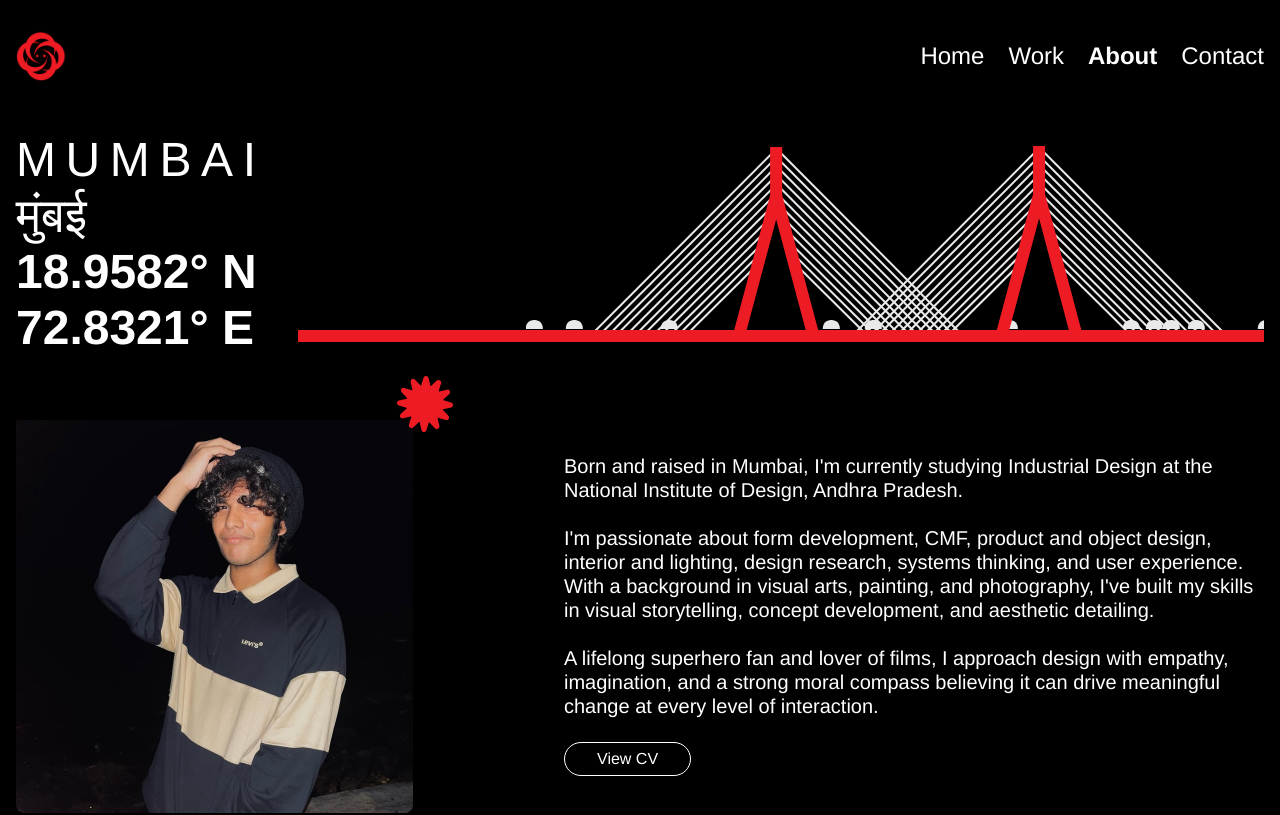
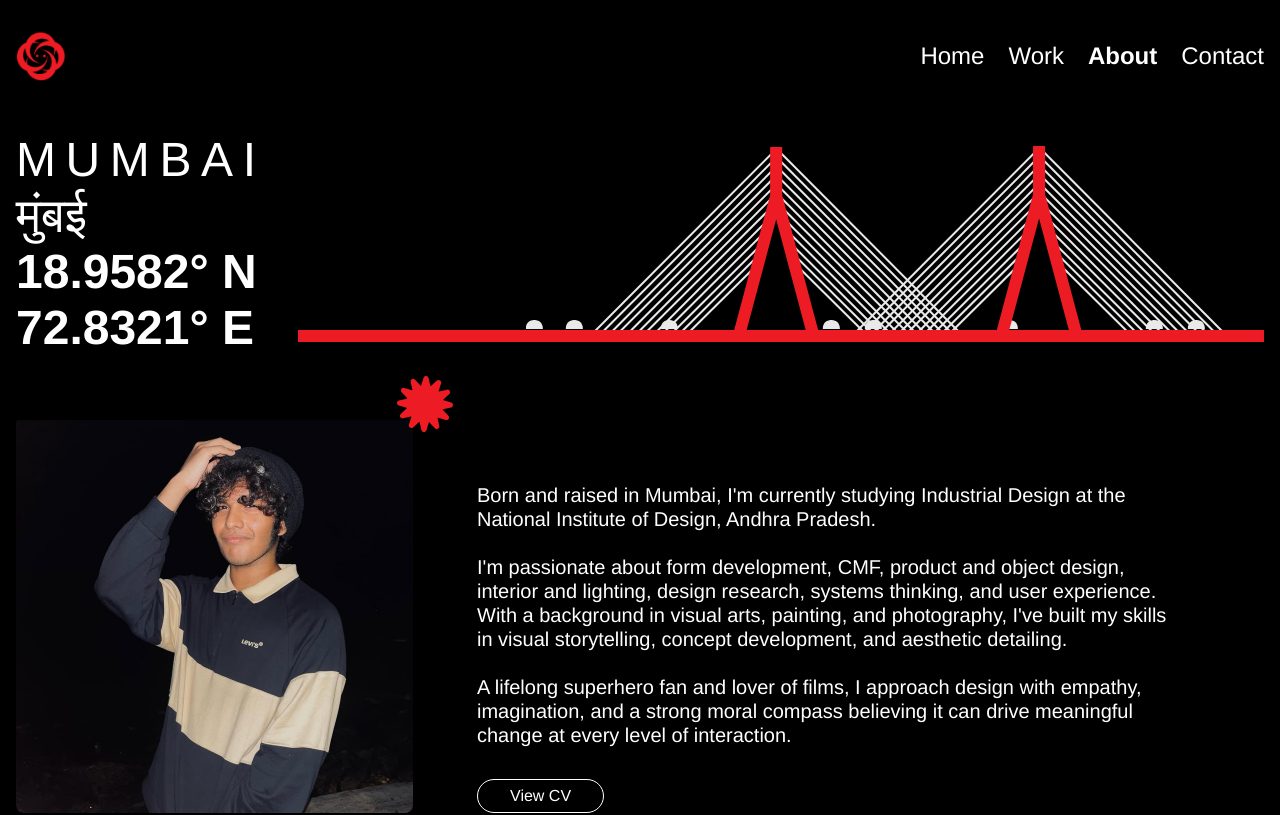
Before and after one commit to kshitijmohan15/aryaman-portfolio, a Next.js app: page /about in a window 1280 px wide. Shown: the top 815 px of the page. Built offline with nearby package versions, Linux system fonts and the light colour scheme.

Commit message:
Update delay in animation and adjust layout in About page for improved visual flow and spacing.

```diff
--- a/src/app/about/page.tsx
+++ b/src/app/about/page.tsx
@@ -46,14 +46,14 @@ export default function About() {
                   repeat: Infinity,
                   repeatType: "loop",
                   ease: "linear",
-                  delay: 4,
+                  delay: 7.5,
                 }}
               />
             </div>
           </div>
         </section>
         <section className="mt-16">
-          <div className="flex flex-col lg:flex-row w-full items-center justify-between gap-8 lg:gap-0">
+          <div className="flex flex-col lg:flex-row w-full items-end gap-8 lg:gap-16">
             <div className="relative">
               <Image
                 src="/star.svg"
@@ -64,7 +64,7 @@ export default function About() {
               />
               <Image src="/headshot.png" alt="Me" width={360} height={360} className="w-[300px] lg:w-[397px] h-auto" />
             </div>
-            <div className="flex flex-col gap-6">
+            <div className="flex flex-col gap-8">
               <p className="w-full lg:w-[700px] text-lg lg:text-xl leading-6 font-light text-center lg:text-left">
                 Born and raised in Mumbai, I&apos;m currently studying <b>Industrial Design</b> at the <strong>National Institute of Design, Andhra Pradesh</strong>.
                 <br />
```
